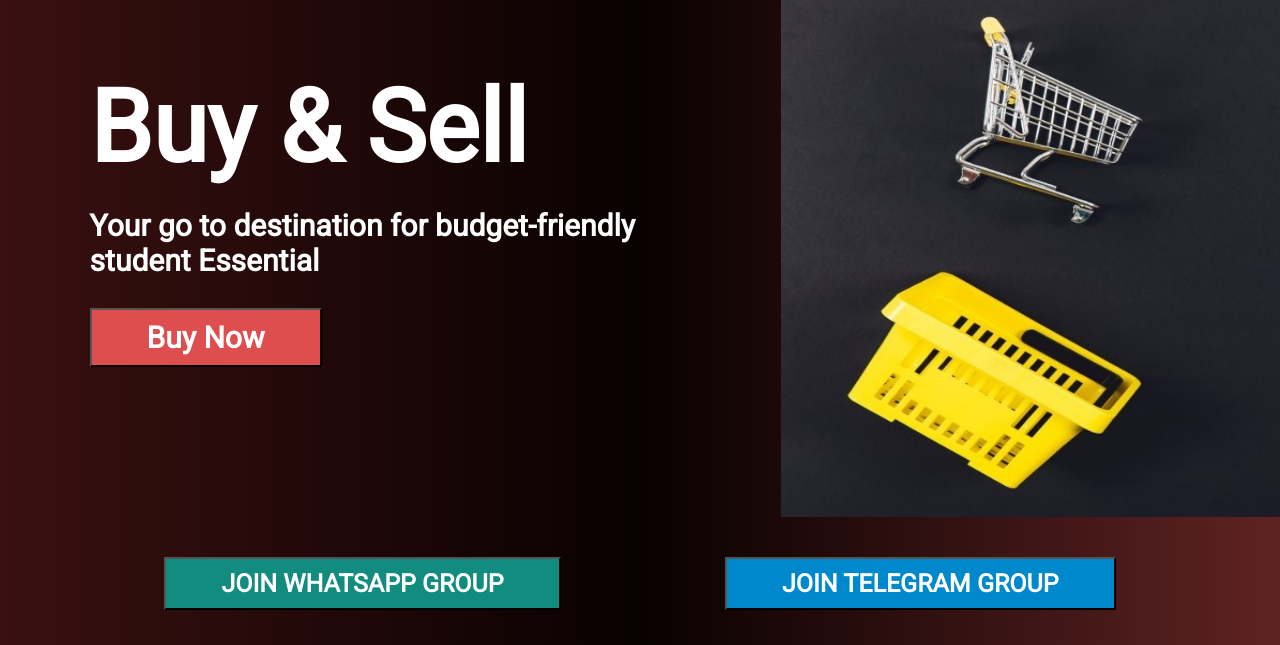
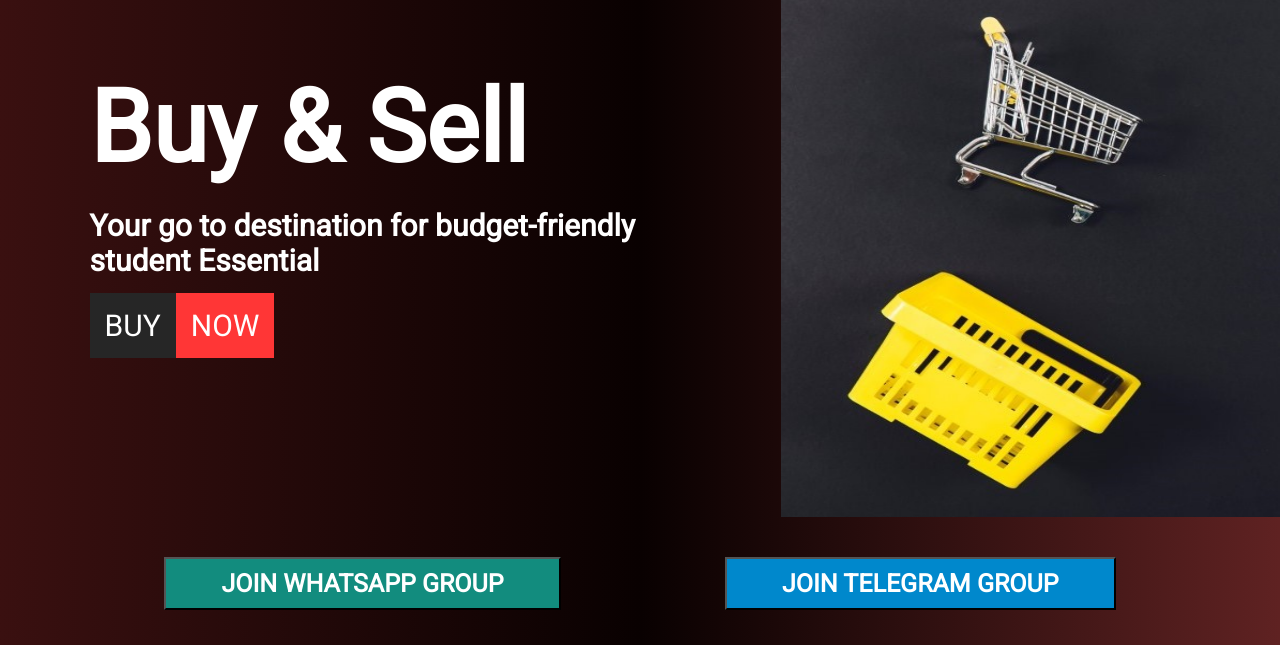
Before and after one commit to gkm0001/Student-Bazar, a plain HTML site: page index.html in a window 1280 px wide. Shown: the part 97-742 px from the top of the page. Drawn offline with nearby package versions, Linux system fonts and the light colour scheme.

Commit message:
adding button

```diff
--- a/index.html
+++ b/index.html
@@ -105,6 +105,7 @@
 
                 <div class="shopAndSave">
                     <h1> Buy & Sell</h1>
+
                 </div>
                  <div class="left-writ-tex">
                     <h3>Your go to destination for budget-friendly </h3>
@@ -113,7 +114,8 @@
                     <h4>student Essential</h4>
                 </div>
                  <div class="btn">
-                    <button class="buy-now-btn">Buy Now</button>
+
+                     <a href="#"><span data-attr="Buy"> Buy</span><span data-attr="Now">Now </span></a>
                  </div>
 
              </div>
--- a/style.css
+++ b/style.css
@@ -210,39 +210,93 @@ header{
 
 
 .buy-now-btn{
+
       font-size: 30px;
       padding: 10px 55px;
       font-weight: 800;
       background: rgba(223, 78, 78, 1);
       color: #FFFFFF;
       overflow: visible;
-       cursor: pointer;
-
-}
-.buy-now-btn:hover{
-
-     border-color: #ad1313;
-     border-radius: 2px solid black;
-     color:rgb(229, 206, 206);
-     box-shadow: 0 0 0 rgb(179, 22, 22);
-     animation: box 3s infinite;
+      cursor: pointer;
 
 }
 
-@keyframes box {
 
-     0%{
-            box-shadow: #1111c7;
-     }
-     50%{
-          box-shadow:0 0 100px;
-     }
-     100%{
-           box-shadow: #0a0abc;
-     }
 
-}
-
+.btn a {
+     text-decoration: none;
+     text-transform: uppercase;
+     font-size: 30px;
+ }
+ .btn a span {
+     padding: 15px;
+     transition: .5s;
+     position: relative;
+ }
+ .btn a span:nth-child(1) {
+     color: #fff;
+     background: #262626;
+ }
+ .btn a span:nth-child(2) {
+     color: #fff;
+     background: #ff3636;
+ }
+ .btn a span:nth-child(1):before {
+     content: attr(data-attr);
+     position: absolute;
+     top: 0;
+     left: 0;
+     background: #ff3636;
+     padding: 15px;
+     transition: 0.5S;
+     transform-origin: top;
+     transform: rotateX(90deg) translateY(-50%);
+ }
+ .btn a:hover span:nth-child(1):before {
+     transform: rotateX(0deg) translateY(0%);
+ }
+ .btn a span:nth-child(2):before {
+     content: attr(data-attr);
+     position: absolute;
+     top: 0;
+     left: 0;
+     background: #262626;
+     padding: 15px;
+     transition: 0.5S;
+     transform-origin: bottom;
+     transform: rotateX(90deg) translateY(50%);
+ }
+ .btn a:hover span:nth-child(2):before {
+     transform: rotateX(0deg) translateY(0%);
+ }
+ .btn a  span:nth-child(1):after {
+   content: attr(data-attr);
+   padding: 15px;
+   position: absolute;
+   top: 0;
+   left: 0;
+   background: #262626;
+   transform-origin: bottom;
+   transform: rotateX(0deg) translateY(0%);
+   transition: 0.5s;
+ }
+ .btn a:hover span:nth-child(1):after {
+   transform: rotateX(90deg) translateY(50%);
+ }
+ .btn a span:nth-child(2):after {
+     content: attr(data-attr);
+     position: absolute;
+     top: 0;
+     left: 0;
+     background: #ff3636;
+     padding: 15px;
+     transition: 0.5S;
+     transform-origin: top;
+     transform: rotateX(0deg) translateY(0%);
+ }
+ .btn a:hover span:nth-child(2):after {
+     transform: rotateX(90deg) translateY(-50%);
+ }
 
 
 
```
